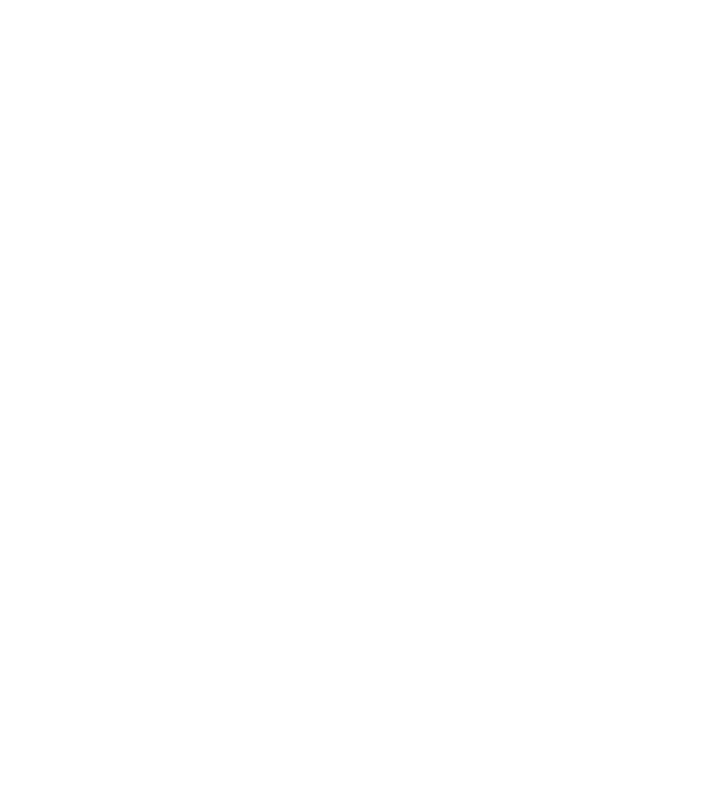
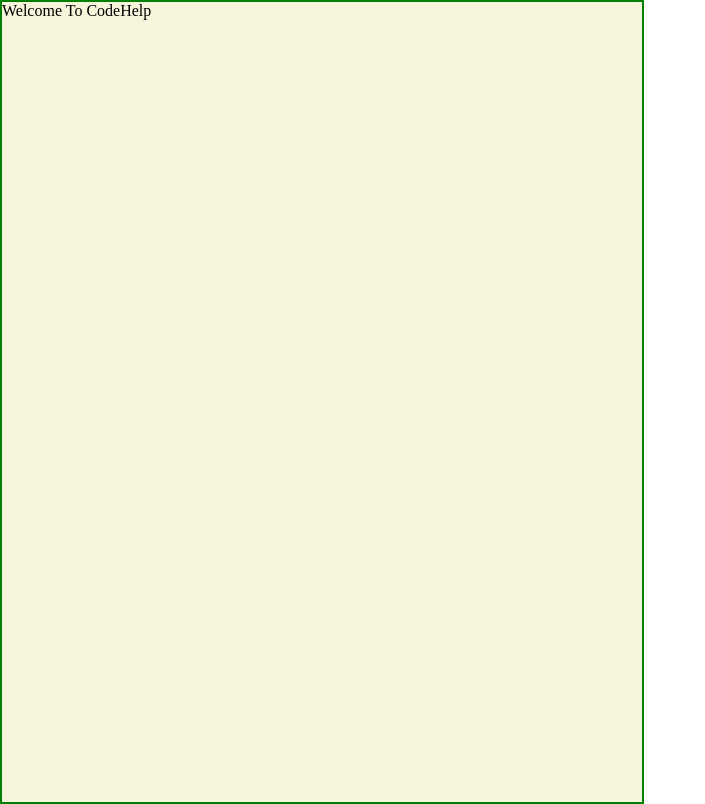
Before and after one commit to Aditya-855/Web-Development, a plain HTML site: page CSS Size Units/index.html in a window 1280 px wide. Shown: the whole page, without its empty margins (0-705 px from the left). Drawn offline with Linux system fonts and the light colour scheme.

Commit message:
CSS Positions Properties and Size Units

```diff
--- a/CSS Size Units/index.html
+++ b/CSS Size Units/index.html
@@ -4,13 +4,44 @@
     <meta charset="UTF-8">
     <meta name="viewport" content="width=device-width, initial-scale=1.0">
     <title>Document</title>
+    <style>
+        *{
+            margin: 0;
+            padding: 0;
+        }
+        /* .box{
+            border: 2px solid red;
+            width: 50%;
+        } */
+         /* .parent{
+            border: 1px solid black;
+            background-color: beige;
+            width: 50%;
+         }
+         .child{
+            border: 1px solid green;
+            background-color:aqua;
+            width: 20%;
+         } */
+         .container{
+            border: 2px solid green;
+            background-color: beige;
+            height: 100vh; /*100vh = 100% of view port height*/
+            width: 50vw;/* vw = width  of view port*/
+         }
+    </style>
 </head>
-    <style>
-
-    </style>
 <body>
-    <div>
-
+    <!-- <div class="box">
+        Welcome to CodeHelp
+    </div> -->
+    <!-- <div class="parent">
+        <div class="child">
+            CHILD
+        </div>
+    </div> -->
+    <div class="container">
+        Welcome To CodeHelp
     </div>
 </body>
 </html>
```
